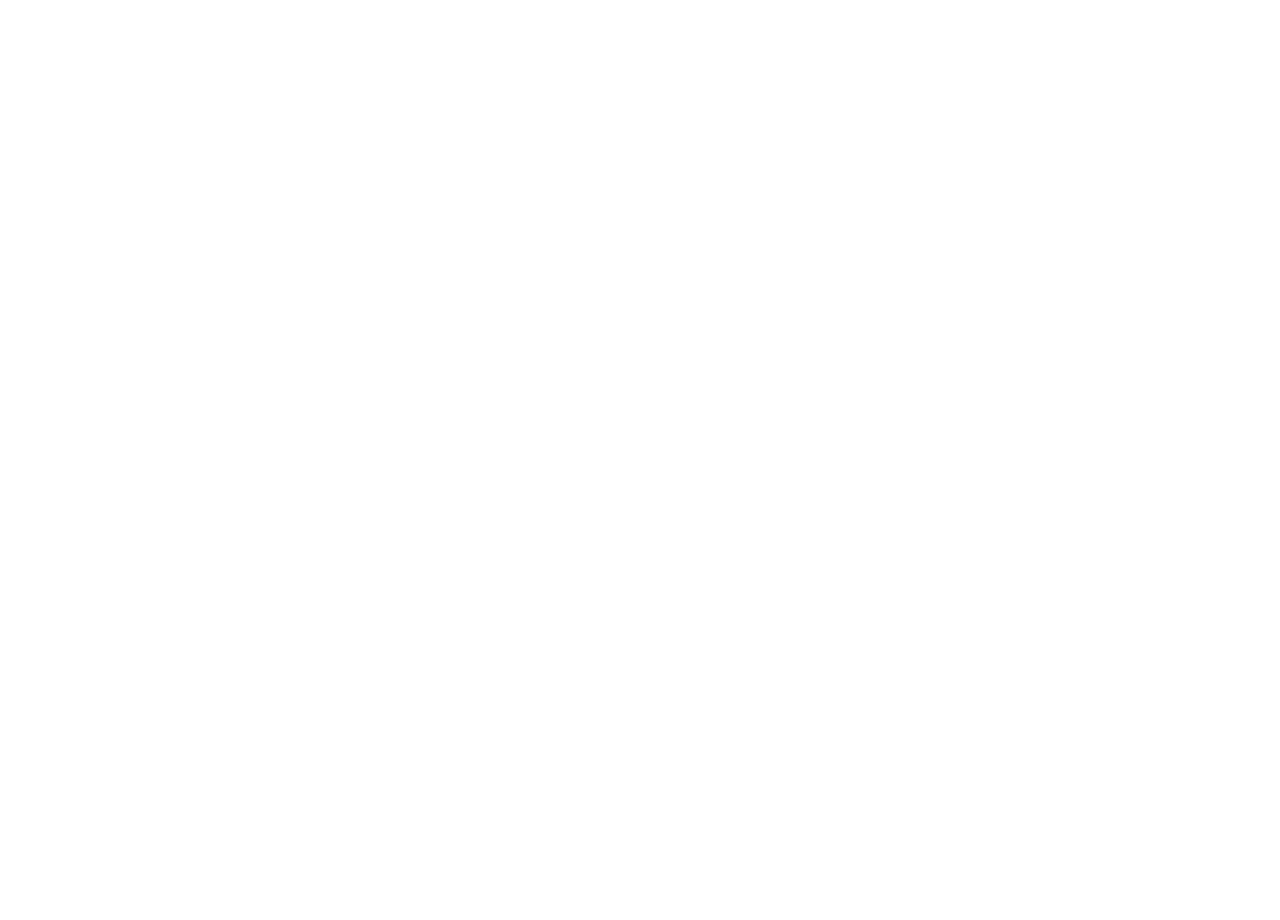
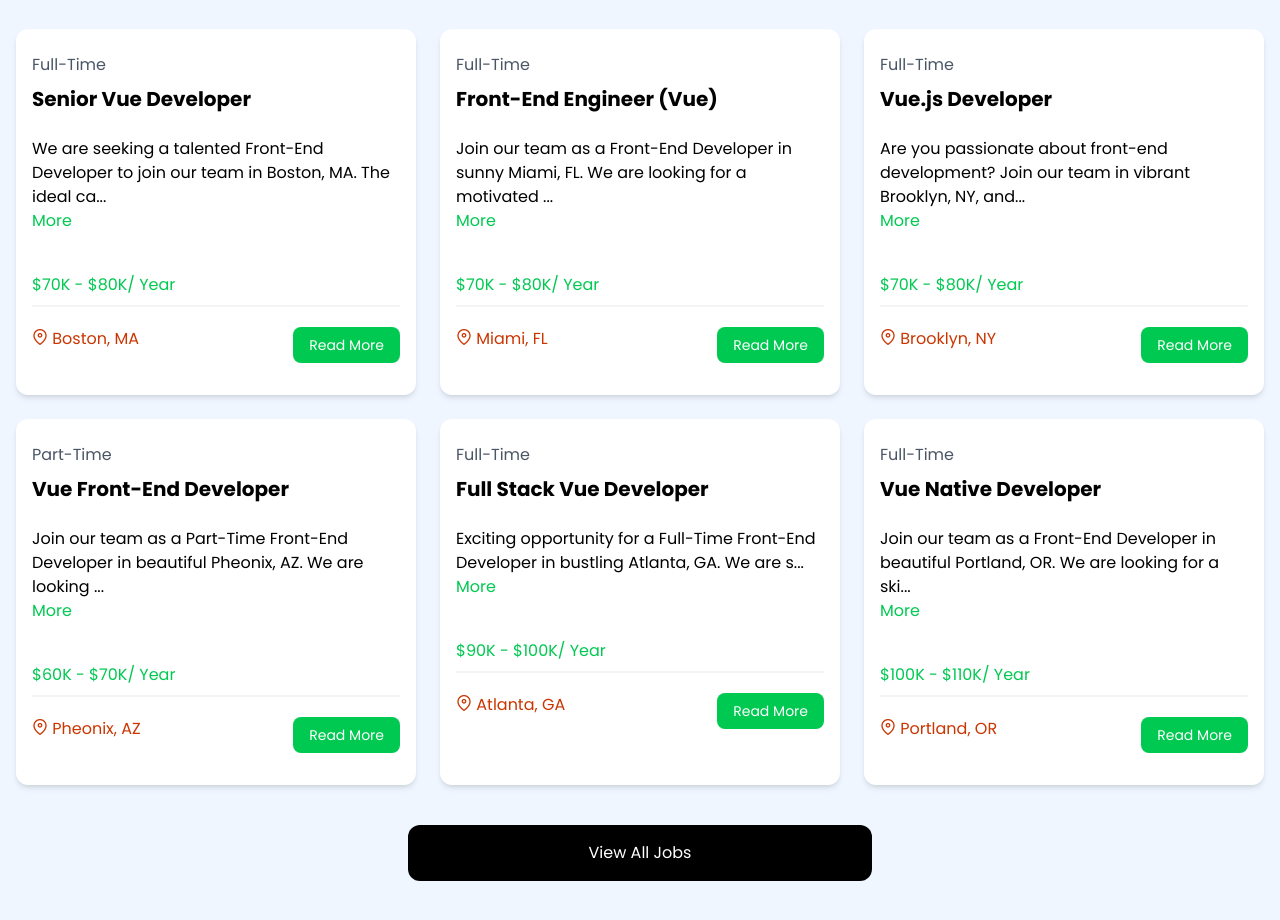
Before and after one commit to ZahraSoley/vue-job-posting, a Vue app: page / in a window 1280 px wide. Shown: the part 680-1600 px from the top of the page. Before the commit the page ends 800 px from the top, so only its background shows below. Built offline with nearby package versions, Linux system fonts and the light colour scheme.

Commit message:
add prime icons

```diff
--- a/package.json
+++ b/package.json
@@ -10,6 +10,7 @@
   },
   "dependencies": {
     "@tailwindcss/vite": "^4.1.18",
+    "primeicons": "^7.0.0",
     "tailwindcss": "^4.1.18",
     "vue": "^3.5.27"
   },
--- a/src/App.vue
+++ b/src/App.vue
@@ -2,12 +2,14 @@
 import Navbar from "@/components/Navbar.vue";
 import Hero from "@/components/Hero.vue";
 import HomeCards from "@/components/HomeCards.vue";
+import JobListings from "./components/JobListings.vue";
 </script>
 
 <template>
-  <Navbar/>
-  <Hero title='Become a Specialist'/>
-  <HomeCards/>
+  <Navbar />
+  <Hero title='Become a Specialist' />
+  <HomeCards />
+  <JobListings :limit="6" :showButton="true" />
 </template>
 
 <style></style>
--- /dev/null
+++ b/src/components/JobListing.vue
@@ -0,0 +1,61 @@
+<script setup>
+import { defineProps, ref, computed } from 'vue';
+
+const props = defineProps({
+    job: Object,
+});
+
+const showFullDescription = ref(false)
+
+// const toggle = (condition) => {
+//     return showFullDescription.value=!condition
+// }
+
+const toggleFullDescription = () => {
+    showFullDescription.value = !showFullDescription.value
+}
+
+const truncatedDescription = computed(() => {
+    let description = props.job.description;
+    if (!showFullDescription.value) {
+        description = description.slice(0, 90) + '...'
+    }
+    return description
+})
+
+</script>
+
+<template>
+    <div class="bg-white rounded-xl shadow-md relative">
+        <div class="p-4">
+            <div class="mb-6">
+                <div class="text-gray-600 my-2">{{ job.type }}</div>
+                <h3 class="text-xl font-bold">{{ job.title }}</h3>
+            </div>
+
+            <div class="mb-5 ">
+                <div>{{ truncatedDescription }}
+                </div>
+                <button @click="toggleFullDescription"
+                class="text-green-500 hover:text-green-600 mb-5">
+                    {{ showFullDescription ? 'Less' : 'More' }}
+                </button>
+            </div>
+
+            <h3 class="text-green-500 mb-2">{{ job.salary }}/ Year</h3>
+
+            <div class="border border-gray-100 mb-5"></div>
+
+            <div class="flex flex-col lg:flex-row justify-between mb-4">
+                <div class="text-orange-700 mb-3">
+                    <i class="pi pi-map-marker"></i>
+                    {{ job.location }}
+                </div>
+                <a :href="'/job/' + job.id"
+                    class="h-9 bg-green-500 hover:bg-green-600 text-white px-4 py-2 rounded-lg text-center text-sm">
+                    Read More
+                </a>
+            </div>
+        </div>
+    </div>
+</template>
--- a/src/components/JobListings.vue
+++ b/src/components/JobListings.vue
@@ -1,5 +1,34 @@
-<script setup></script>
+<script setup>
+import jobData from '@/jobs.json';
+import JobListing from './JobListing.vue';
+import { ref, defineProps } from 'vue';
+
+const jobs = ref(jobData);
+
+defineProps({
+    limit: Number,
+    showButton: {
+        type: Boolean,
+        default: false
+    }
+})
+</script>
 
 <template>
+    <section class="bg-blue-50 px-4 py-10">
+        <div class="container-xl lg:container m-auto">
+            <h2 class="text-3xl font-bold text-green-500 mb-6 text-center">
+                Browse Jobs
+            </h2>
+            <div class="grid grid-cols-1 md:grid-cols-3 gap-6">
+                <JobListing v-for="job in jobs.slice(0, limit || jobs.length)" :key="job.id" :job="job" />
+            </div>
+        </div>
+        <section v-if="showButton" class="m-auto max-w-lg px-6 my-10">
+            <a href="/jobs" class="block bg-black text-white text-center py-4 px-6 rounded-xl hover:bg-gray-700">
+                View All Jobs
+            </a>
+        </section>
+    </section>
 
 </template>
--- /dev/null
+++ b/src/jobs.json
@@ -0,0 +1,86 @@
+[
+  {
+    "id": 1,
+    "title": "Senior Vue Developer",
+    "type": "Full-Time",
+    "description": "We are seeking a talented Front-End Developer to join our team in Boston, MA. The ideal candidate will have strong skills in HTML, CSS, and JavaScript, with experience working with modern JavaScript frameworks such as Vue or Angular.",
+    "location": "Boston, MA",
+    "salary": "$70K - $80K",
+    "company": {
+      "name": "NewTek Solutions",
+      "description": "NewTek Solutions is a leading technology company specializing in web development and digital solutions. We pride ourselves on delivering high-quality products and services to our clients while fostering a collaborative and innovative work environment.",
+      "contactEmail": "contact@teksolutions.com",
+      "contactPhone": "555-555-5555"
+    }
+  },
+  {
+    "id": 2,
+    "title": "Front-End Engineer (Vue)",
+    "type": "Full-Time",
+    "description": "Join our team as a Front-End Developer in sunny Miami, FL. We are looking for a motivated individual with a passion for crafting beautiful and responsive web applications. Experience with UI/UX design principles and a strong attention to detail are highly desirable.",
+    "location": "Miami, FL",
+    "salary": "$70K - $80K",
+    "company": {
+      "name": "Veneer Solutions",
+      "description": "Veneer Solutions is a creative agency specializing in digital design and development. Our team is dedicated to pushing the boundaries of creativity and innovation to deliver exceptional results for our clients.",
+      "contactEmail": "contact@loremipsum.com",
+      "contactPhone": "555-555-5555"
+    }
+  },
+  {
+    "id": 3,
+    "title": "Vue.js Developer",
+    "type": "Full-Time",
+    "description": "Are you passionate about front-end development? Join our team in vibrant Brooklyn, NY, and work on exciting projects that make a difference. We offer competitive compensation and a collaborative work environment where your ideas are valued.",
+    "location": "Brooklyn, NY",
+    "salary": "$70K - $80K",
+    "company": {
+      "name": "Dolor Cloud",
+      "description": "Dolor Cloud is a leading technology company specializing in digital solutions for businesses of all sizes. With a focus on innovation and customer satisfaction, we are committed to delivering cutting-edge products and services.",
+      "contactEmail": "contact@dolorsitamet.com",
+      "contactPhone": "555-555-5555"
+    }
+  },
+  {
+    "id": 4,
+    "title": "Vue Front-End Developer",
+    "type": "Part-Time",
+    "description": "Join our team as a Part-Time Front-End Developer in beautiful Pheonix, AZ. We are looking for a self-motivated individual with a passion for creating engaging user experiences. This position offers flexible hours and the opportunity to work remotely.",
+    "location": "Pheonix, AZ",
+    "salary": "$60K - $70K",
+    "company": {
+      "name": "Alpha Elite",
+      "description": "Alpha Elite is a dynamic startup specializing in digital marketing and web development. We are committed to fostering a diverse and inclusive workplace where creativity and innovation thrive.",
+      "contactEmail": "contact@adipisicingelit.com",
+      "contactPhone": "555-555-5555"
+    }
+  },
+  {
+    "id": 5,
+    "title": "Full Stack Vue Developer",
+    "type": "Full-Time",
+    "description": "Exciting opportunity for a Full-Time Front-End Developer in bustling Atlanta, GA. We are seeking a talented individual with a passion for building elegant and scalable web applications. Join our team and make an impact!",
+    "location": "Atlanta, GA",
+    "salary": "$90K - $100K",
+    "company": {
+      "name": "Browning Technologies",
+      "description": "Browning Technologies is a rapidly growing technology company specializing in e-commerce solutions. We offer a dynamic and collaborative work environment where employees are encouraged to think creatively and innovate.",
+      "contactEmail": "contact@consecteturadipisicing.com",
+      "contactPhone": "555-555-5555"
+    }
+  },
+  {
+    "id": 6,
+    "title": "Vue Native Developer",
+    "type": "Full-Time",
+    "description": "Join our team as a Front-End Developer in beautiful Portland, OR. We are looking for a skilled and enthusiastic individual to help us create innovative web solutions. Competitive salary and great benefits package available.",
+    "location": "Portland, OR",
+    "salary": "$100K - $110K",
+    "company": {
+      "name": "Port Solutions INC",
+      "description": "Port Solutions is a leading technology company specializing in software development and digital marketing. We are committed to providing our clients with cutting-edge solutions and our employees with a supportive and rewarding work environment.",
+      "contactEmail": "contact@ipsumlorem.com",
+      "contactPhone": "555-555-5555"
+    }
+  }
+]
--- a/src/main.js
+++ b/src/main.js
@@ -1,4 +1,5 @@
 import './assets/main.css'
+import 'primeicons/primeicons.css';
 
 import { createApp } from 'vue'
 import App from './App.vue'
```
Also changed, not shown: 1 other file (tests, documents, lock files or other folders).
